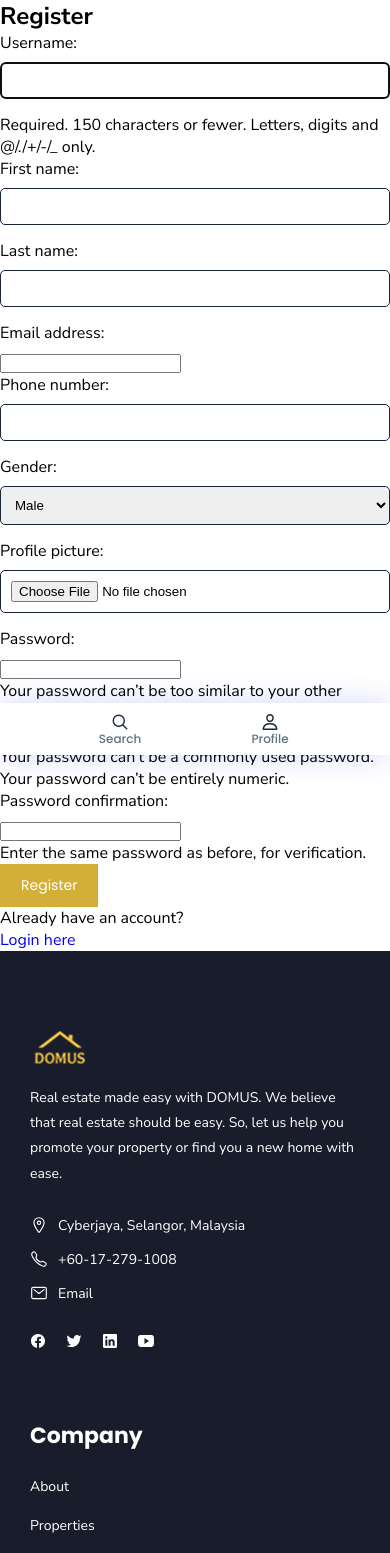
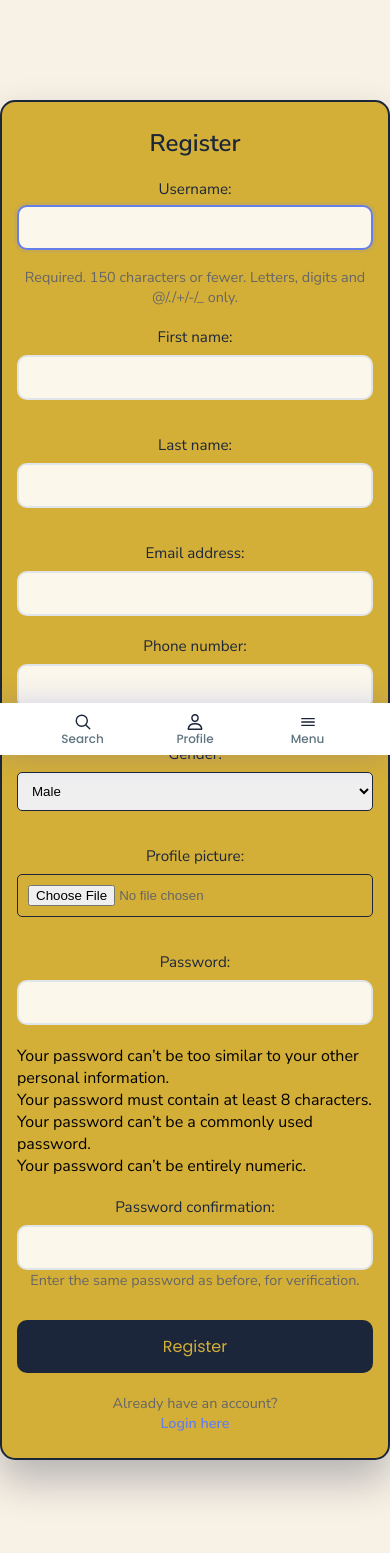
Before and after one commit to 8ballhkm/domus-v2, a Django app: page /users/register/ in a window 390 px wide. Shown: the part 89-1642 px from the top of the page. Run offline with Django 5.2, Linux system fonts and the light colour scheme.

Commit message:
responsiveness update

```diff
--- a/static/css/styles.css
+++ b/static/css/styles.css
@@ -2730,3 +2646,261 @@ label {
   background: var(--gold);
   color: var(--space-cadet);
 }
+
+
+.login{
+  width: 100%;
+  margin: 0 auto;
+  background: var(--ivory-white);
+  padding-block: var(--section-padding);
+}
+
+.login-container {
+  background: var(--gold);
+  backdrop-filter: blur(10px);
+  border-radius: 20px;
+  box-shadow: 0 20px 40px rgba(27, 38, 59, 0.3);
+  padding: 40px 30px;
+  width: 100%;
+  border: 2px solid var(--space-cadet);
+  max-width: 400px;
+  margin: auto;
+}
+
+.login-container h2 {
+  text-align: center;
+  margin-bottom: 30px;
+  color: var(--space-cadet);
+  font-size: 2rem;
+  font-weight: 600;
+}
+
+.login-container form p {
+  margin-bottom: 20px;
+}
+
+.login-container label {
+  display: block;
+  margin-bottom: 8px;
+  color: var(--space-cadet);
+  font-weight: 500;
+  font-size: 0.95rem;
+}
+
+.login-container input[type="text"],
+.login-container input[type="email"],
+.login-container input[type="password"] {
+  width: 100%;
+  padding: 12px 16px;
+  border: 2px solid #e1e5e9;
+  border-radius: 10px;
+  font-size: 1rem;
+  transition: all 0.3s ease;
+  background: rgba(255, 255, 255, 0.9);
+}
+
+.login-container input[type="text"]:focus,
+.login-container input[type="email"]:focus,
+.login-container input[type="password"]:focus {
+  outline: none;
+  border-color: #667eea;
+  box-shadow: 0 0 0 3px rgba(102, 126, 234, 0.1);
+  transform: translateY(-2px);
+}
+
+.btn-wrapper {
+  margin: 30px 0 20px 0;
+}
+
+.btn-login {
+  width: 100%;
+  padding: 14px;
+  background: var(--space-cadet);
+  color: var(--gold);
+  border: none;
+  border-radius: 10px;
+  cursor: pointer;
+  transition: all 0.3s ease;
+  text-align: center;
+}
+
+.btn-login:hover {
+  transform: translateY(-1px);
+  box-shadow: 0 4px 8px rgba(0,0,0,0.2);
+  border-radius: 10px;
+}
+
+.btn-login:active {
+  transform: translateY(0);
+}
+
+.login-container p {
+  text-align: center;
+  color: #666;
+  font-size: 0.95rem;
+}
+
+.login-container p a {
+  color: #667eea;
+  text-decoration: none;
+  font-weight: 600;
+  transition: color 0.3s ease;
+}
+
+.login-container p a:hover {
+  color: #764ba2;
+  text-decoration: underline;
+}
+
+/* Error messages styling */
+.errorlist {
+  list-style: none;
+  margin: 8px 0 0 0;
+  padding: 0;
+}
+
+.errorlist li {
+  color: #e74c3c;
+  font-size: 0.9rem;
+  margin-bottom: 5px;
+  padding: 8px 12px;
+  background: rgba(231, 76, 60, 0.1);
+  border-radius: 6px;
+  border-left: 3px solid #e74c3c;
+}
+
+/* Responsive Design */
+
+/* Large tablets and small desktops */
+@media (max-width: 1024px) {
+  .login-container {
+    max-width: 380px;
+    padding: 35px 25px;
+  }
+
+  .login-container h2 {
+    font-size: 1.8rem;
+  }
+}
+
+/* Tablets */
+@media (max-width: 768px) {
+  .login-container {
+    max-width: 100%;
+    padding: 30px 20px;
+  }
+
+  .login-container h2 {
+    font-size: 1.7rem;
+    margin-bottom: 25px;
+  }
+
+  .login-container input[type="text"],
+  .login-container input[type="email"],
+  .login-container input[type="password"] {
+    padding: 14px 16px;
+    font-size: 1rem;
+  }
+
+  .btn-login {
+    padding: 16px;
+    font-size: 1.1rem;
+  }
+}
+
+/* Large mobile phones */
+@media (max-width: 480px) {
+  .login-container {
+    padding: 25px 15px;
+    border-radius: 15px;
+  }
+
+  .login-container h2 {
+    font-size: 1.5rem;
+    margin-bottom: 20px;
+  }
+
+  .login-container input[type="text"],
+  .login-container input[type="email"],
+  .login-container input[type="password"] {
+    padding: 12px 14px;
+    font-size: 0.95rem;
+  }
+
+  .btn-login {
+    padding: 14px;
+    font-size: 1rem;
+  }
+
+  .login-container p {
+    font-size: 0.9rem;
+  }
+}
+
+/* Small mobile phones */
+@media (max-width: 360px) {
+  .login-container {
+    padding: 20px 12px;
+    border-radius: 12px;
+  }
+
+  .login-container h2 {
+    font-size: 1.4rem;
+  }
+
+  .login-container input[type="text"],
+  .login-container input[type="email"],
+  .login-container input[type="password"] {
+    padding: 10px 12px;
+    font-size: 0.9rem;
+  }
+
+  .btn-login {
+    padding: 12px;
+    font-size: 0.95rem;
+    letter-spacing: 0.5px;
+  }
+}
+
+/* Landscape orientation on mobile */
+@media (max-height: 600px) and (orientation: landscape) {
+
+  .login-container {
+    padding: 20px 25px;
+    max-width: 380px;
+  }
+
+  .login-container h2 {
+    font-size: 1.4rem;
+    margin-bottom: 15px;
+  }
+
+  .login-container form p {
+    margin-bottom: 15px;
+  }
+
+  .btn-wrapper {
+    margin: 20px 0 15px 0;
+  }
+}
+
+/* Accessibility improvements */
+@media (prefers-reduced-motion: reduce) {
+  * {
+    transition: none !important;
+  }
+}
+
+/* High contrast mode */
+@media (prefers-contrast: high) {
+  .login-container {
+    background: white;
+    border: 2px solid #333;
+  }
+
+  .login-container input[type="text"],
+  .login-container input[type="email"],
+  .login-container input[type="password"] {
+    border: 2px solid #333;
+  }
+}
--- a/templates/base.html
+++ b/templates/base.html
@@ -132,6 +132,12 @@
               if (dropdown) dropdown.style.display = "none";
             });
           </script>
+
+          <button class="header-bottom-actions-btn" data-nav-open-btn aria-label="Open Menu">
+            <ion-icon name="menu-outline"></ion-icon>
+
+            <span>Menu</span>
+          </button>
         </div>
 
       </div>
--- a/templates/base2.html
+++ b/templates/base2.html
@@ -196,12 +196,6 @@
               if (dropdown) dropdown.style.display = "none";
             });
           </script>
-
-          <button class="header-bottom-actions-btn" aria-label="Cart">
-            <ion-icon name="cart-outline"></ion-icon>
-
-            <span>Cart</span>
-          </button>
 
           <button class="header-bottom-actions-btn" data-nav-open-btn aria-label="Open Menu">
             <ion-icon name="menu-outline"></ion-icon>
```
Also changed, not shown: other parts of static/css/styles.css (+0 -84 lines).
